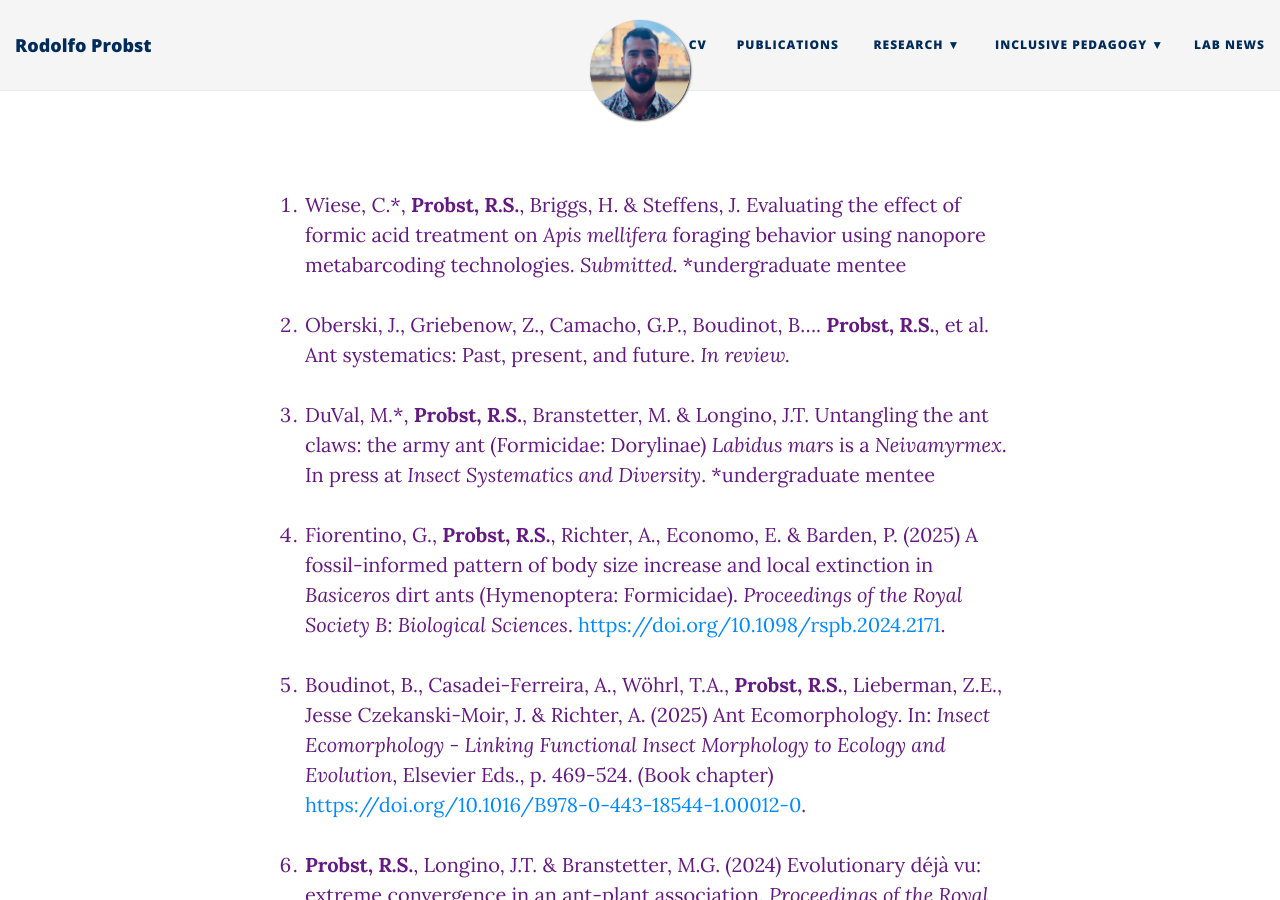
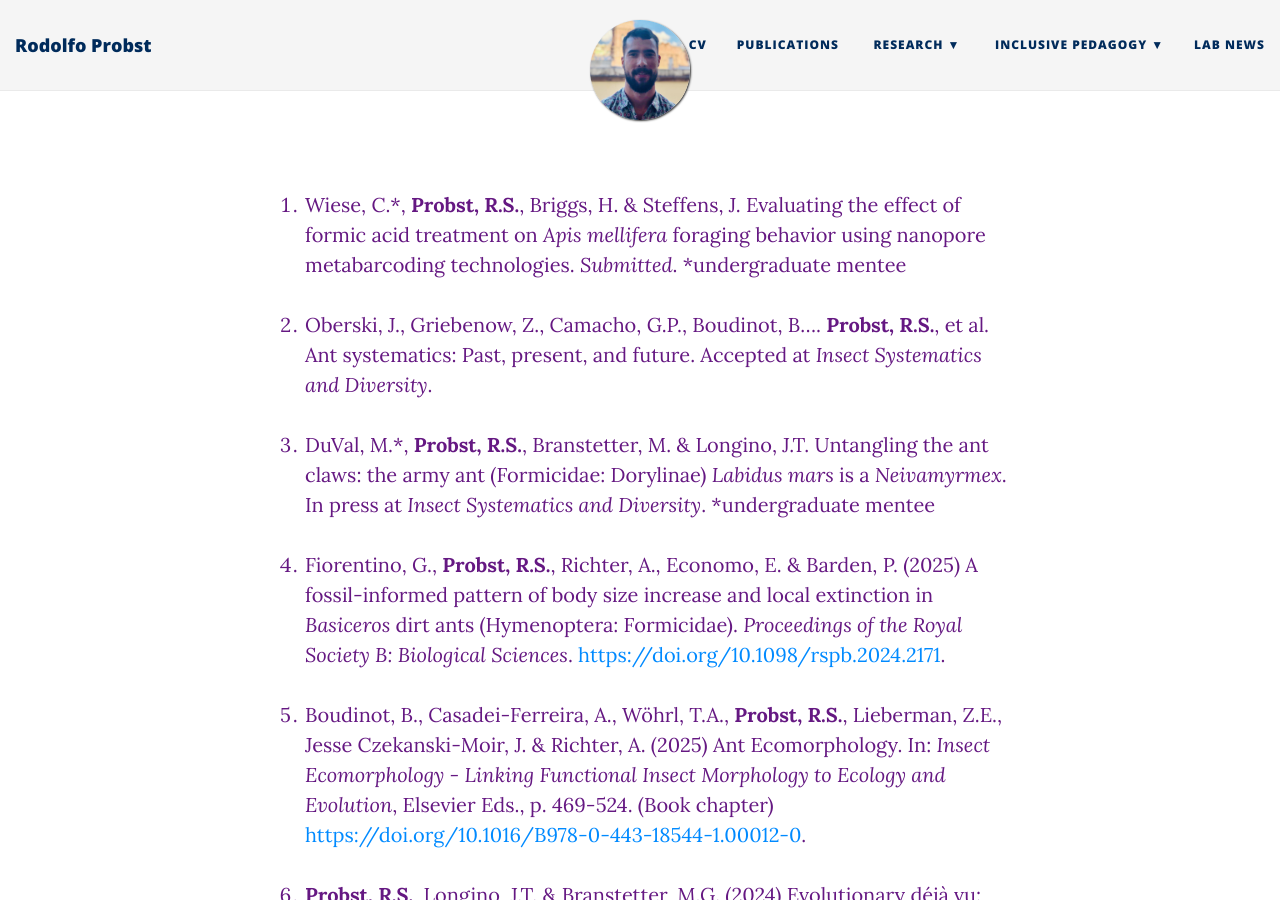
Before and after one commit to probstrodolfo/probstrodolfo.github.io, a Jekyll site: the page built from publications.md, in a window 1280 px wide and 900 px high. Built offline with Jekyll 4.4.1, drawn with Linux system fonts in a browser that asks for light colours; nearby versions of some CDN libraries.

Commit message:
Update publications.md

```diff
--- a/publications.md
+++ b/publications.md
@@ -6,7 +6,7 @@
 
 1. Wiese, C.*, **Probst, R.S.**, Briggs, H. & Steffens, J. Evaluating the effect of formic acid treatment on _Apis mellifera_ foraging behavior using nanopore metabarcoding technologies. _Submitted_. *undergraduate mentee
 
-2. Oberski, J., Griebenow, Z., Camacho, G.P., Boudinot, B.... **Probst, R.S.**, et al. Ant systematics: Past, present, and future. _In review._
+2. Oberski, J., Griebenow, Z., Camacho, G.P., Boudinot, B.... **Probst, R.S.**, et al. Ant systematics: Past, present, and future. Accepted at _Insect Systematics and Diversity_.
 
 3. DuVal, M.*, **Probst, R.S.**, Branstetter, M. & Longino, J.T. Untangling the ant claws: the army ant (Formicidae: Dorylinae) _Labidus mars_ is a _Neivamyrmex_. In press at _Insect Systematics and Diversity_. *undergraduate mentee
 
```
